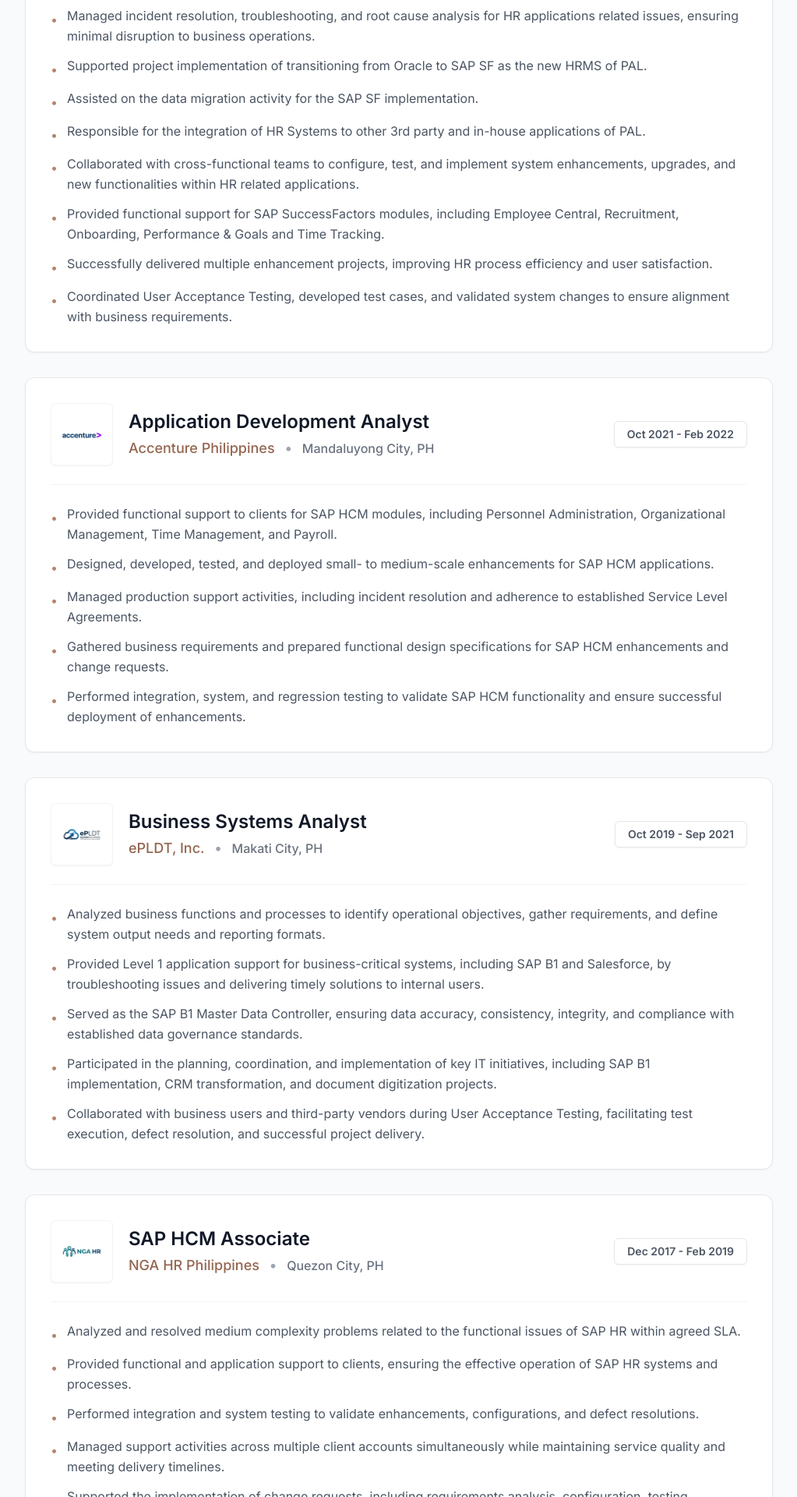
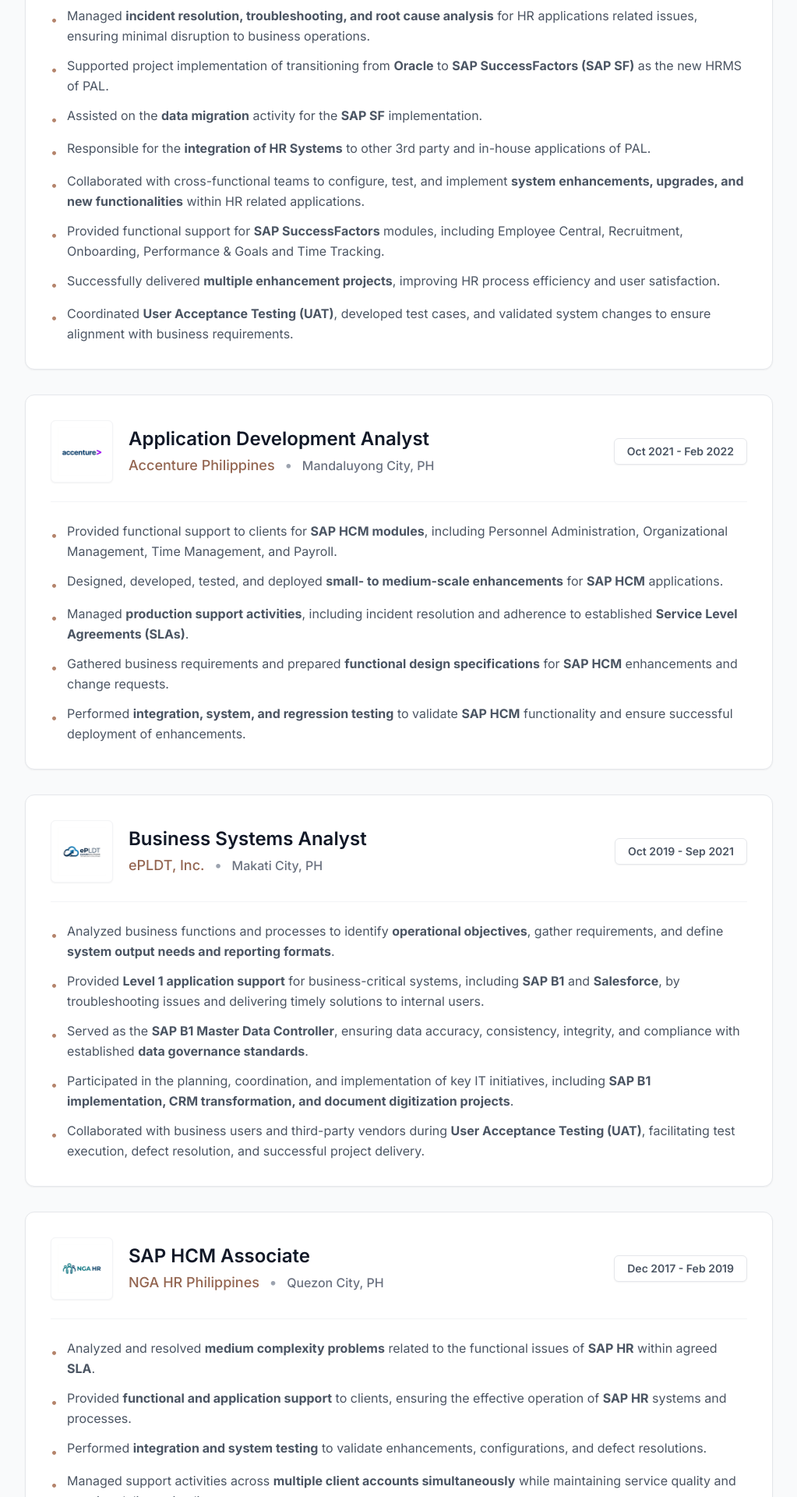
Before and after one commit to cuaresmaleonard/lyc-portfolio, a React (Vite) app: page / in a window 1280 px wide. Shown: the part 2280-4200 px from the top of the page at 78% size, without its empty margins (128-1151 px from the left). Built offline with nearby package versions, Linux system fonts and the light colour scheme.

Commit message:
Improved visuals for key tech and metrics in the experience section

```diff
--- a/src/components/Experience.jsx
+++ b/src/components/Experience.jsx
@@ -12,16 +12,16 @@
     date: "Feb 2022 - Current",
     logo: palLogo,
     responsibilities: [
-      "Served as the primary contact between business stakeholders and technical teams to gather, analyze, and document business and systems requirements.",
-      "Analyzed business processes and translated requirements into functional specifications, user stories, process flows and system documentation.",
-      "Managed incident resolution, troubleshooting, and root cause analysis for HR applications related issues, ensuring minimal disruption to business operations.",
-      "Supported project implementation of transitioning from Oracle to SAP SF as the new HRMS of PAL.",
-      "Assisted on the data migration activity for the SAP SF implementation.",
-      "Responsible for the integration of HR Systems to other 3rd party and in-house applications of PAL.",
-      "Collaborated with cross-functional teams to configure, test, and implement system enhancements, upgrades, and new functionalities within HR related applications.",
-      "Provided functional support for SAP SuccessFactors modules, including Employee Central, Recruitment, Onboarding, Performance & Goals and Time Tracking.",
-      "Successfully delivered multiple enhancement projects, improving HR process efficiency and user satisfaction.",
-      "Coordinated User Acceptance Testing, developed test cases, and validated system changes to ensure alignment with business requirements."
+      <>Served as the primary contact between business stakeholders and technical teams to gather, analyze, and document <strong>business and systems requirements</strong>.</>,
+      <>Analyzed business processes and translated requirements into <strong>functional specifications, user stories, process flows and system documentation</strong>.</>,
+      <>Managed <strong>incident resolution, troubleshooting, and root cause analysis</strong> for HR applications related issues, ensuring minimal disruption to business operations.</>,
+      <>Supported project implementation of transitioning from <strong>Oracle</strong> to <strong>SAP SuccessFactors (SAP SF)</strong> as the new HRMS of PAL.</>,
+      <>Assisted on the <strong>data migration</strong> activity for the <strong>SAP SF</strong> implementation.</>,
+      <>Responsible for the <strong>integration of HR Systems</strong> to other 3rd party and in-house applications of PAL.</>,
+      <>Collaborated with cross-functional teams to configure, test, and implement <strong>system enhancements, upgrades, and new functionalities</strong> within HR related applications.</>,
+      <>Provided functional support for <strong>SAP SuccessFactors</strong> modules, including Employee Central, Recruitment, Onboarding, Performance & Goals and Time Tracking.</>,
+      <>Successfully delivered <strong>multiple enhancement projects</strong>, improving HR process efficiency and user satisfaction.</>,
+      <>Coordinated <strong>User Acceptance Testing (UAT)</strong>, developed test cases, and validated system changes to ensure alignment with business requirements.</>
     ]
   },
   {
@@ -31,11 +31,11 @@
     date: "Oct 2021 - Feb 2022",
     logo: accentureLogo,
     responsibilities: [
-      "Provided functional support to clients for SAP HCM modules, including Personnel Administration, Organizational Management, Time Management, and Payroll.",
-      "Designed, developed, tested, and deployed small- to medium-scale enhancements for SAP HCM applications.",
-      "Managed production support activities, including incident resolution and adherence to established Service Level Agreements.",
-      "Gathered business requirements and prepared functional design specifications for SAP HCM enhancements and change requests.",
-      "Performed integration, system, and regression testing to validate SAP HCM functionality and ensure successful deployment of enhancements."
+      <>Provided functional support to clients for <strong>SAP HCM modules</strong>, including Personnel Administration, Organizational Management, Time Management, and Payroll.</>,
+      <>Designed, developed, tested, and deployed <strong>small- to medium-scale enhancements</strong> for <strong>SAP HCM</strong> applications.</>,
+      <>Managed <strong>production support activities</strong>, including incident resolution and adherence to established <strong>Service Level Agreements (SLAs)</strong>.</>,
+      <>Gathered business requirements and prepared <strong>functional design specifications</strong> for <strong>SAP HCM</strong> enhancements and change requests.</>,
+      <>Performed <strong>integration, system, and regression testing</strong> to validate <strong>SAP HCM</strong> functionality and ensure successful deployment of enhancements.</>
     ]
   },
   {
@@ -45,11 +45,11 @@
     date: "Oct 2019 - Sep 2021",
     logo: epldtLogo,
     responsibilities: [
-      "Analyzed business functions and processes to identify operational objectives, gather requirements, and define system output needs and reporting formats.",
-      "Provided Level 1 application support for business-critical systems, including SAP B1 and Salesforce, by troubleshooting issues and delivering timely solutions to internal users.",
-      "Served as the SAP B1 Master Data Controller, ensuring data accuracy, consistency, integrity, and compliance with established data governance standards.",
-      "Participated in the planning, coordination, and implementation of key IT initiatives, including SAP B1 implementation, CRM transformation, and document digitization projects.",
-      "Collaborated with business users and third-party vendors during User Acceptance Testing, facilitating test execution, defect resolution, and successful project delivery."
+      <>Analyzed business functions and processes to identify <strong>operational objectives</strong>, gather requirements, and define <strong>system output needs and reporting formats</strong>.</>,
+      <>Provided <strong>Level 1 application support</strong> for business-critical systems, including <strong>SAP B1</strong> and <strong>Salesforce</strong>, by troubleshooting issues and delivering timely solutions to internal users.</>,
+      <>Served as the <strong>SAP B1 Master Data Controller</strong>, ensuring data accuracy, consistency, integrity, and compliance with established <strong>data governance standards</strong>.</>,
+      <>Participated in the planning, coordination, and implementation of key IT initiatives, including <strong>SAP B1 implementation, CRM transformation, and document digitization projects</strong>.</>,
+      <>Collaborated with business users and third-party vendors during <strong>User Acceptance Testing (UAT)</strong>, facilitating test execution, defect resolution, and successful project delivery.</>
     ]
   },
   {
@@ -59,11 +59,11 @@
     date: "Dec 2017 - Feb 2019",
     logo: ngaLogo,
     responsibilities: [
-      "Analyzed and resolved medium complexity problems related to the functional issues of SAP HR within agreed SLA.",
-      "Provided functional and application support to clients, ensuring the effective operation of SAP HR systems and processes.",
-      "Performed integration and system testing to validate enhancements, configurations, and defect resolutions.",
-      "Managed support activities across multiple client accounts simultaneously while maintaining service quality and meeting delivery timelines.",
-      "Supported the implementation of change requests, including requirements analysis, configuration, testing, deployment, and post-implementation support."
+      <>Analyzed and resolved <strong>medium complexity problems</strong> related to the functional issues of <strong>SAP HR</strong> within agreed <strong>SLA</strong>.</>,
+      <>Provided <strong>functional and application support</strong> to clients, ensuring the effective operation of <strong>SAP HR</strong> systems and processes.</>,
+      <>Performed <strong>integration and system testing</strong> to validate enhancements, configurations, and defect resolutions.</>,
+      <>Managed support activities across <strong>multiple client accounts simultaneously</strong> while maintaining service quality and meeting delivery timelines.</>,
+      <>Supported the implementation of <strong>change requests</strong>, including requirements analysis, configuration, testing, deployment, and <strong>post-implementation support</strong>.</>
     ]
   }
 ];
```
